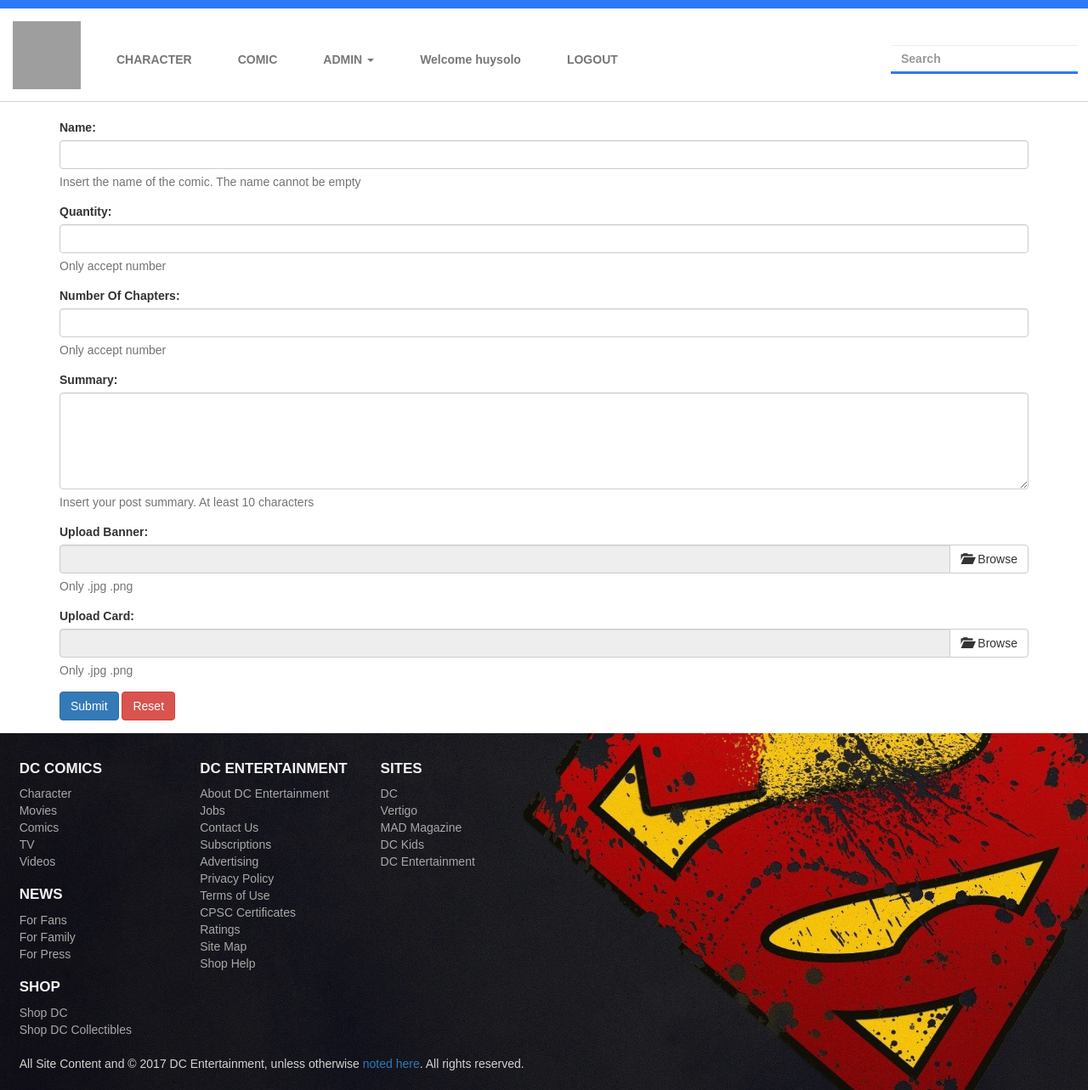
After one commit to huysolo/Ass2, a PHP site: page /admin/createComic.php in a window 1280 px wide. The commit adds this page. Shown: the top 1283 px of the page at 85% size. Run offline with PHP 8.4, Linux system fonts and the light colour scheme; a user stored in the database is signed in; some libraries are stand-ins or nearby versions; grey boxes are pictures that could not be loaded.

Commit message:
Finalizing manage comic

```diff
--- a/assert/css/base.css
+++ b/assert/css/base.css
@@ -185,6 +185,31 @@
   margin-left:2px;
 }
 /*end style*/
+
+/*adictional style*/
+.img-preview-input {
+  position: relative;
+  overflow: hidden;
+  margin: 0px;
+  color: #333;
+  background-color: #fff;
+  border-color: #ccc;
+}
+.img-preview-input input[type=file] {
+  position: absolute;
+  top: 0;
+  right: 0;
+  margin: 0;
+  padding: 0;
+  font-size: 20px;
+  cursor: pointer;
+  opacity: 0;
+  filter: alpha(opacity=0);
+}
+.img-preview-input-title {
+  margin-left:2px;
+}
+/*end style*/
 /*footer*/
 footer{
   margin: 0;
--- a/assert/js/fileupload.js
+++ b/assert/js/fileupload.js
@@ -56,3 +56,64 @@
         reader.readAsDataURL(file);
     });
 });
+
+
+
+$(document).on('click', '#close-preview1', function(){
+    $('.img-preview').popover('hide');
+    // Hover befor close the preview
+    $('.img-preview').hover(
+        function () {
+            $('.img-preview').popover('show');
+        },
+        function () {
+            $('.img-preview').popover('hide');
+        }
+    );
+});
+
+$(function() {
+    // Create the close button
+    var closebtn = $('<button/>', {
+        type:"button",
+        text: 'x',
+        id: 'close-preview',
+        style: 'font-size: initial;',
+    });
+    closebtn.attr("class","close pull-right");
+    // Set the popover default content
+    $('.img-preview').popover({
+        trigger:'manual',
+        html:true,
+        title: "<strong>Preview</strong>"+$(closebtn)[0].outerHTML,
+        content: "There's no image",
+        placement:'bottom'
+    });
+    // Clear event
+    $('.img-preview-clear').click(function(){
+        $('.img-preview').attr("data-content","").popover('hide');
+        $('.img-preview-filename').val("");
+        $('.img-preview-clear').hide();
+        $('.img-preview-input input:file').val("");
+        $(".img-preview-input-title").text("Browse");
+    });
+    // Create the preview image
+    $(".img-preview-input input:file").change(function (){
+        var img = $('<img/>', {
+            id: 'dynamic',
+            width:250,
+            height:200
+        });
+        var file = this.files[0];
+        var reader = new FileReader();
+        // Set preview image into the popover data-content
+        reader.onload = function (e) {
+            $(".img-preview-input-title").text("Change");
+            $(".img-preview-clear").show();
+            $(".img-preview-filename").val(file.name);
+            img.attr('src', e.target.result);
+            $(".img-preview").attr("data-content",$(img)[0].outerHTML).popover("show");
+        }
+        reader.readAsDataURL(file);
+    });
+});
--- /dev/null
+++ b/views/admin/createComic.php
@@ -0,0 +1,122 @@
+<?php
+/**
+ * Created by PhpStorm.
+ * User: Solo
+ * Date: 22/11/2017
+ * Time: 8:21 CH
+ */
+include "../layout/adminHeader.php";
+
+?>
+<div class="container">
+    <form class="form-group" action="../../core/createComic.php" method="POST" enctype="multipart/form-data">
+        <div class="form-group">
+            <label for="name">Name:</label>
+            <input type="text" class="form-control" id="name" placeholder="" name="name">
+            <span style="color: red">
+            <?php
+            if(isset($_GET['nameErr'])&&$_GET['nameErr']==1){
+                echo '* Comic\'s name cannot be empty';
+            }
+            ?>
+        </span>
+            <p class="help-block">Insert the name of the comic. The name cannot be empty</p>
+
+        </div>
+        <div class="form-group">
+            <label for="quantity">Quantity:</label>
+            <input class="form-control" id="quantity"  name="quantity" onkeypress='return !(event.charCode > 31 && (event.charCode < 48 || event.charCode > 57))'>
+            <span style="color: red">
+            </span>
+            <p class="help-block">Only accept number</p>
+        </div>
+        <div class="form-group">
+            <label for="numOfChap">Number Of Chapters:</label>
+            <input class="form-control" id="numOfChap"  onkeypress='return !(event.charCode > 31 && (event.charCode < 48 || event.charCode > 57)); ' name="numOfChap">
+            <span style="color: red">
+            </span>
+            <p class="help-block">Only accept number</p>
+        </div>
+        <div class="form-group">
+            <label for="summary">Summary:</label>
+            <textarea class="form-control" id="summary" placeholder="" name="summary" rows="5"></textarea>
+            <span style="color: red">
+              <?php
+              if(isset($_GET['summaryErr'])&&$_GET['summaryErr']==1){
+                  echo '* Your summary is too short';
+              }
+              ?>
+        </span>
+            <p class="help-block">Insert your post summary. At least 10 characters</p>
+        </div>
+        <div class="form-group">
+            <label for="banner">Upload Banner: </label>
+            <div class="input-group image-preview">
+                <input type="text" class="form-control image-preview-filename" disabled="disabled"> <!-- don't give a name === doesn't send on POST/GET -->
+                <span class="input-group-btn">
+                    <!-- image-preview-clear button -->
+                    <button type="button" class="btn btn-default image-preview-clear" style="display:none;">
+                        <span class="glyphicon glyphicon-remove"></span> Clear
+                    </button>
+                    <!-- image-preview-input -->
+                    <div class="btn btn-default image-preview-input">
+                        <span class="glyphicon glyphicon-folder-open"></span>
+                        <span class="image-preview-input-title">Browse</span>
+                        <input type="file" accept="image/png, image/jpeg, image/gif" name="banner"/> <!-- rename it -->
+                    </div>
+                </span>
+            </div>
+            <span style="color: red">
+              <?php
+              if(isset($_GET['bannerErr'])){
+                  if($_GET['bannerErr']==1){
+                      echo '* Please upload an image';
+                  }
+                  else if($_GET['bannerErr']==2){
+                      echo '* Wrong image type';
+                  }
+              }
+              ?>
+           </span>
+            <span class="help-block">Only .jpg .png</span>
+        </div>
+        <div class="form-group">
+            <label for="card">Upload Card: </label>
+            <div class="input-group img-preview">
+                <input type="text" class="form-control img-preview-filename" disabled="disabled"> <!-- don't give a name === doesn't send on POST/GET -->
+                <span class="input-group-btn">
+                    <!-- image-preview-clear button -->
+                    <button type="button" class="btn btn-default img-preview-clear" style="display:none;">
+                        <span class="glyphicon glyphicon-remove"></span> Clear
+                    </button>
+                    <!-- image-preview-input -->
+                    <div class="btn btn-default img-preview-input">
+                        <span class="glyphicon glyphicon-folder-open"></span>
+                        <span class="img-preview-input-title">Browse</span>
+                        <input type="file" accept="image/png, image/jpeg, image/gif" name="card"/> <!-- rename it -->
+                    </div>
+                </span>
+            </div>
+            <span style="color: red">
+              <?php
+              if(isset($_GET['cardErr'])){
+                  if($_GET['cardErr']==1){
+                      echo '* Please upload an image';
+                  }
+                  else if($_GET['cardErr']==2){
+                      echo '* Wrong image type';
+                  }
+              }
+              ?>
+           </span>
+            <span class="help-block">Only .jpg .png</span>
+        </div>
+
+        <button type="submit" name="button" class="btn btn-primary">Submit</button>
+        <button type="reset" name="button" class="btn btn-danger">Reset</button>
+    </form>
+</div>
+<script src="../../assert/js/fileupload.js">
+</script>
+<?php
+include "../layout/footer.php";?>
```
Also changed, not shown: assert/css/blog.css (+11 -1 lines), core/createComic.php (added, +74 -0 lines), core/editBlog.php (+4 -3 lines), core/editComic.php (added, +81 -0 lines), core/removeComic.php (added, +16 -0 lines), views/admin/editComic.php (added, +131 -0 lines), views/admin/listBlog.php (+1 -33 lines), views/admin/listComic.php (added, +37 -0 lines), assert/images/Cd2vtFOWwAEk0OL.jpg large.jpg (added).
